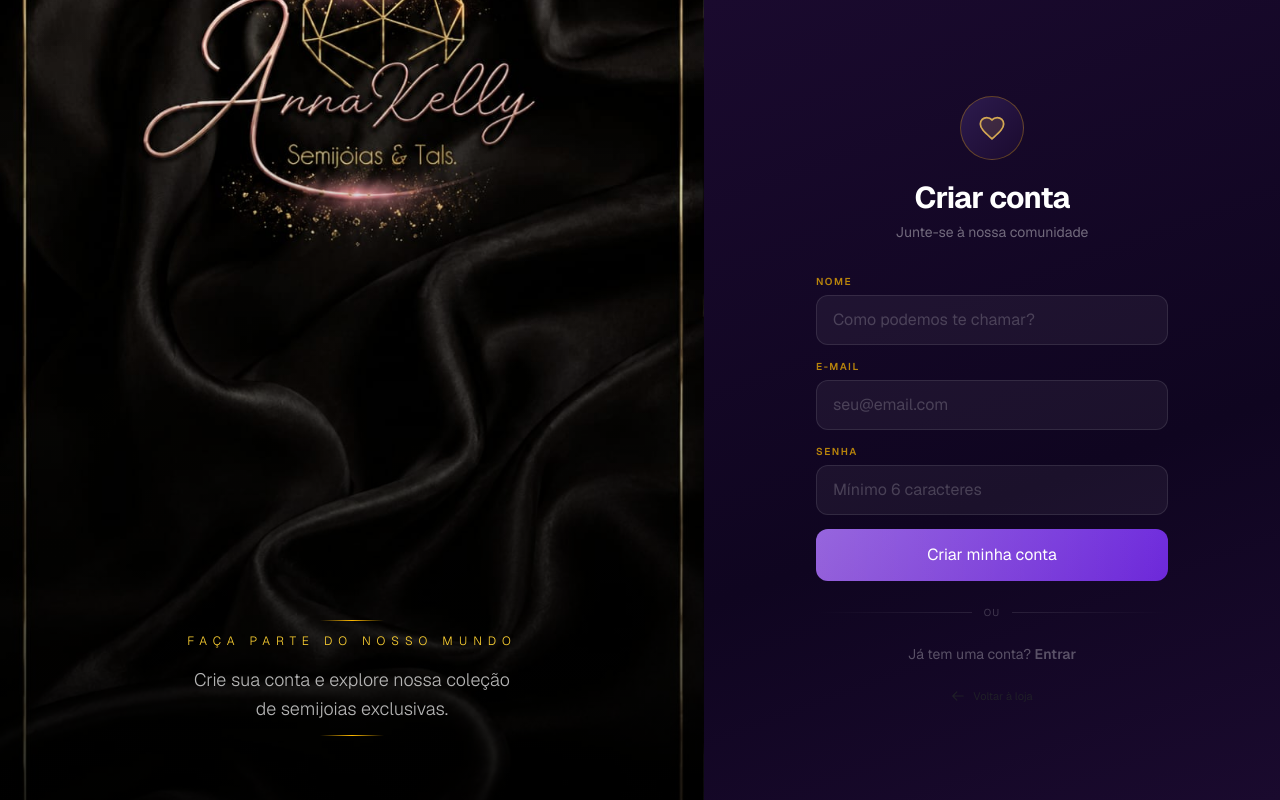
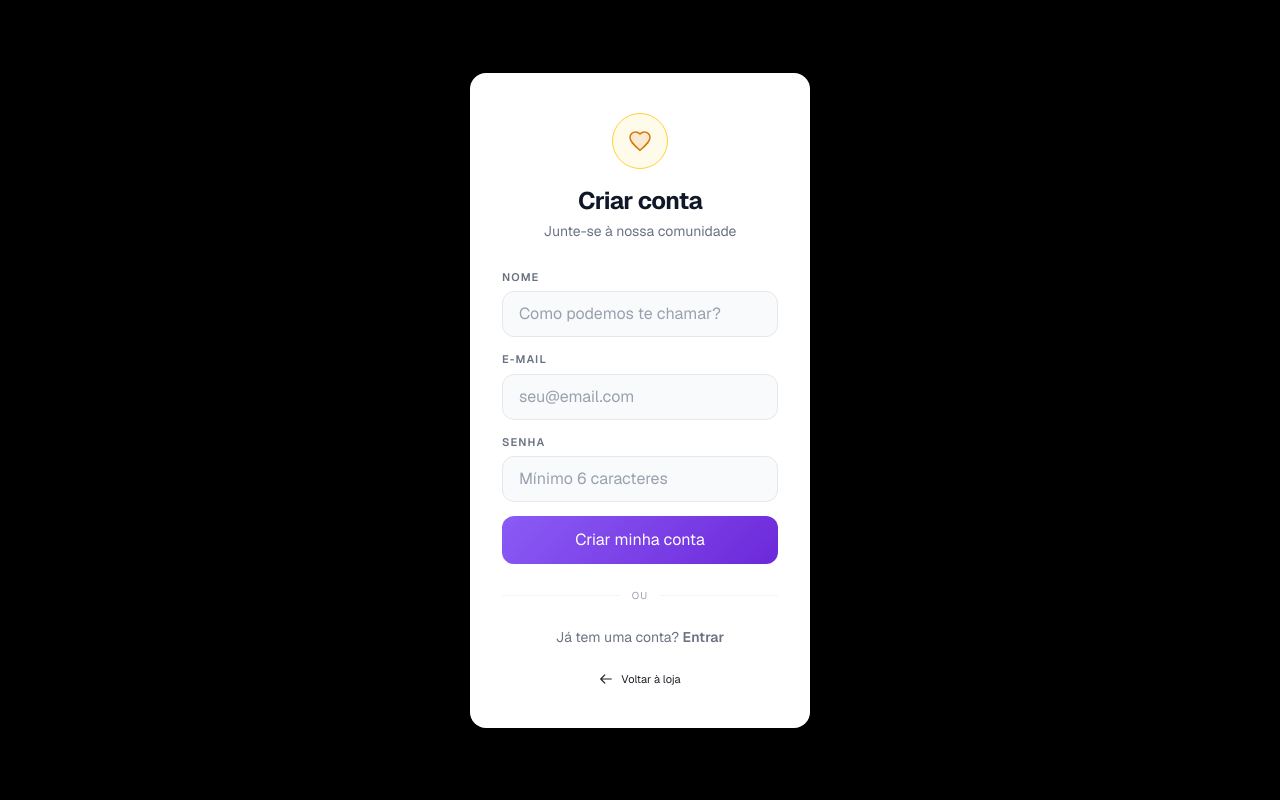
Before and after one commit to antoniofilho27032006anf/aksemijoias, a Next.js app in the folder frontend/: page /register in a window 1280 px wide. Shown: the top 800 px of the page. Built offline with nearby package versions, Linux system fonts and the light colour scheme.

Commit message:
Update login and register pages

```diff
--- a/frontend/app/register/page.tsx
+++ b/frontend/app/register/page.tsx
@@ -29,68 +29,24 @@ export default function RegisterPage() {
   }
 
   return (
-    <div className="flex min-h-screen">
-
-      {/* Painel esquerdo — imagem */}
-      <div
-        className="hidden lg:flex lg:w-[55%] relative flex-col items-center justify-end pb-16"
-        style={{
-          backgroundImage: "url('/bg-login.jpg')",
-          backgroundSize: 'cover',
-          backgroundPosition: 'center'
-        }}
-      >
-        <div className="absolute inset-0 bg-gradient-to-t from-black/80 via-black/30 to-transparent" />
-        <div className="relative z-10 text-center px-12">
-          <div className="mb-3 flex justify-center">
-            <span className="h-px w-16 bg-gradient-to-r from-transparent via-amber-400 to-transparent" />
-          </div>
-          <p className="text-xs font-light uppercase tracking-[0.5em] text-amber-300">Faça parte do nosso mundo</p>
-          <p className="mt-4 text-lg font-light leading-relaxed text-white/70 max-w-xs mx-auto">
-            Crie sua conta e explore nossa coleção de semijoias exclusivas.
-          </p>
-          <div className="mt-3 flex justify-center">
-            <span className="h-px w-16 bg-gradient-to-r from-transparent via-amber-400 to-transparent" />
-          </div>
-        </div>
-      </div>
-
-      {/* Painel direito — formulário */}
-      <div className="flex w-full flex-col items-center justify-center lg:w-[45%] relative"
-        style={{
-          background: 'linear-gradient(160deg, #1a0a2e 0%, #0f0520 60%, #1a0a2e 100%)'
-        }}
-      >
-        {/* Mobile background */}
-        <div
-          className="absolute inset-0 lg:hidden"
-          style={{
-            backgroundImage: "url('/bg-login.jpg')",
-            backgroundSize: 'cover',
-            backgroundPosition: 'center'
-          }}
-        />
-        <div className="absolute inset-0 lg:hidden bg-black/65" />
-
-        <div className="relative z-10 w-full max-w-[340px] px-4 py-10 sm:max-w-sm">
+    <div className="flex min-h-screen items-center justify-center bg-black px-4">
+      <div className="w-full max-w-[340px] rounded-2xl bg-white px-8 py-10 shadow-2xl">
 
         {/* Logo/topo */}
-          <div className="mb-8 text-center">
-            <div className="mx-auto mb-5 inline-flex h-16 w-16 items-center justify-center rounded-full border border-amber-400/30"
-              style={{ background: 'linear-gradient(135deg, #2d1b4e, #1a0a2e)' }}
-            >
-              <svg xmlns="http://www.w3.org/2000/svg" className="h-7 w-7" viewBox="0 0 24 24" fill="none">
-                <path d="M12 21.35l-1.45-1.32C5.4 15.36 2 12.28 2 8.5 2 5.42 4.42 3 7.5 3c1.74 0 3.41.81 4.5 2.09C13.09 3.81 14.76 3 16.5 3 19.58 3 22 5.42 22 8.5c0 3.78-3.4 6.86-8.55 11.54L12 21.35z" stroke="#d4a853" strokeWidth="1.5" fill="rgba(212,168,83,0.15)" />
+        <div className="mb-7 text-center">
+          <div className="mx-auto mb-4 inline-flex h-14 w-14 items-center justify-center rounded-full border border-amber-300 bg-amber-50">
+            <svg xmlns="http://www.w3.org/2000/svg" className="h-6 w-6" viewBox="0 0 24 24" fill="none">
+              <path d="M12 21.35l-1.45-1.32C5.4 15.36 2 12.28 2 8.5 2 5.42 4.42 3 7.5 3c1.74 0 3.41.81 4.5 2.09C13.09 3.81 14.76 3 16.5 3 19.58 3 22 5.42 22 8.5c0 3.78-3.4 6.86-8.55 11.54L12 21.35z" stroke="#d97706" strokeWidth="1.5" fill="rgba(217,119,6,0.12)" />
             </svg>
           </div>
-            <h1 className="text-3xl font-bold tracking-tight text-white">Criar conta</h1>
-            <p className="mt-1.5 text-sm text-white/40">Junte-se à nossa comunidade</p>
+          <h1 className="text-2xl font-bold tracking-tight text-gray-900">Criar conta</h1>
+          <p className="mt-1 text-sm text-gray-500">Junte-se à nossa comunidade</p>
         </div>
 
         {/* Form */}
         <div className="space-y-3.5">
           <div>
-              <label className="mb-1.5 block text-[10px] font-semibold uppercase tracking-[0.15em] text-amber-400/70">
+            <label className="mb-1.5 block text-[11px] font-semibold uppercase tracking-widest text-gray-500">
               Nome
             </label>
             <input
@@ -99,12 +55,12 @@ export default function RegisterPage() {
               value={name}
               onChange={(e) => setName(e.target.value)}
               required
-                className="w-full rounded-xl border border-white/10 bg-white/5 px-4 py-3 text-sm text-white placeholder:text-white/20 outline-none transition duration-200 focus:border-amber-400/50"
+              className="w-full rounded-xl border border-gray-200 bg-gray-50 px-4 py-2.5 text-sm text-gray-900 placeholder:text-gray-400 outline-none transition focus:border-violet-400 focus:bg-white"
             />
           </div>
 
           <div>
-              <label className="mb-1.5 block text-[10px] font-semibold uppercase tracking-[0.15em] text-amber-400/70">
+            <label className="mb-1.5 block text-[11px] font-semibold uppercase tracking-widest text-gray-500">
               E-mail
             </label>
             <input
@@ -113,12 +69,12 @@ export default function RegisterPage() {
               value={email}
               onChange={(e) => setEmail(e.target.value)}
               required
-                className="w-full rounded-xl border border-white/10 bg-white/5 px-4 py-3 text-sm text-white placeholder:text-white/20 outline-none transition duration-200 focus:border-amber-400/50"
+              className="w-full rounded-xl border border-gray-200 bg-gray-50 px-4 py-2.5 text-sm text-gray-900 placeholder:text-gray-400 outline-none transition focus:border-violet-400 focus:bg-white"
             />
           </div>
 
           <div>
-              <label className="mb-1.5 block text-[10px] font-semibold uppercase tracking-[0.15em] text-amber-400/70">
+            <label className="mb-1.5 block text-[11px] font-semibold uppercase tracking-widest text-gray-500">
               Senha
             </label>
             <input
@@ -128,12 +84,12 @@ export default function RegisterPage() {
               onChange={(e) => setPassword(e.target.value)}
               required
               minLength={6}
-                className="w-full rounded-xl border border-white/10 bg-white/5 px-4 py-3 text-sm text-white placeholder:text-white/20 outline-none transition duration-200 focus:border-amber-400/50"
+              className="w-full rounded-xl border border-gray-200 bg-gray-50 px-4 py-2.5 text-sm text-gray-900 placeholder:text-gray-400 outline-none transition focus:border-violet-400 focus:bg-white"
             />
           </div>
 
           {error && (
-              <div className="rounded-xl border border-red-500/20 bg-red-500/10 px-4 py-3 text-center text-sm text-red-300">
+            <div className="rounded-xl border border-red-200 bg-red-50 px-4 py-3 text-center text-sm text-red-600">
               {error}
             </div>
           )}
@@ -142,29 +98,28 @@ export default function RegisterPage() {
             type="submit"
             disabled={loading}
             onClick={handleRegister as any}
-              className="relative w-full overflow-hidden rounded-xl py-3.5 text-sm font-semibold text-white transition hover:opacity-90 disabled:opacity-50"
+            className="w-full rounded-xl py-3 text-sm font-semibold text-white transition hover:opacity-90 disabled:opacity-50"
             style={{ background: 'linear-gradient(135deg, #8b5cf6, #6d28d9)' }}
           >
-              <span className="absolute inset-0 bg-gradient-to-r from-amber-400/10 to-transparent" />
-              <span className="relative">{loading ? 'Criando conta...' : 'Criar minha conta'}</span>
+            {loading ? 'Criando conta...' : 'Criar minha conta'}
           </button>
         </div>
 
         {/* Divisor */}
         <div className="my-6 flex items-center gap-3">
-            <div className="h-px flex-1" style={{ background: 'linear-gradient(to right, transparent, rgba(255,255,255,0.1))' }} />
-            <span className="text-[10px] uppercase tracking-widest text-white/20">ou</span>
-            <div className="h-px flex-1" style={{ background: 'linear-gradient(to left, transparent, rgba(255,255,255,0.1))' }} />
+          <div className="h-px flex-1 bg-gray-100" />
+          <span className="text-[10px] uppercase tracking-widest text-gray-400">ou</span>
+          <div className="h-px flex-1 bg-gray-100" />
         </div>
 
-          <p className="text-center text-sm text-white/30">
+        <p className="text-center text-sm text-gray-500">
           Já tem uma conta?{' '}
-            <Link href="/login" className="font-semibold text-violet-400 hover:text-violet-300 transition">
+          <Link href="/login" className="font-semibold text-violet-600 hover:text-violet-800 transition">
             Entrar
           </Link>
         </p>
 
-          <Link href="/" className="mt-6 flex items-center justify-center gap-2 text-[11px] text-white/20 hover:text-white/40 transition">
+        <Link href="/" className="mt-6 flex items-center justify-center gap-2 text-[11px] text-gray-400 hover:text-gray-600 transition">
           <svg xmlns="http://www.w3.org/2000/svg" className="h-3.5 w-3.5" fill="none" viewBox="0 0 24 24" stroke="currentColor">
             <path strokeLinecap="round" strokeLinejoin="round" strokeWidth={2} d="M10 19l-7-7m0 0l7-7m-7 7h18" />
           </svg>
@@ -172,6 +127,5 @@ export default function RegisterPage() {
         </Link>
       </div>
     </div>
-    </div>
   )
 }
```
Also changed, not shown: frontend/app/login/page.tsx (+25 -71 lines). Lines whose indentation alone changed are shown as unchanged.
